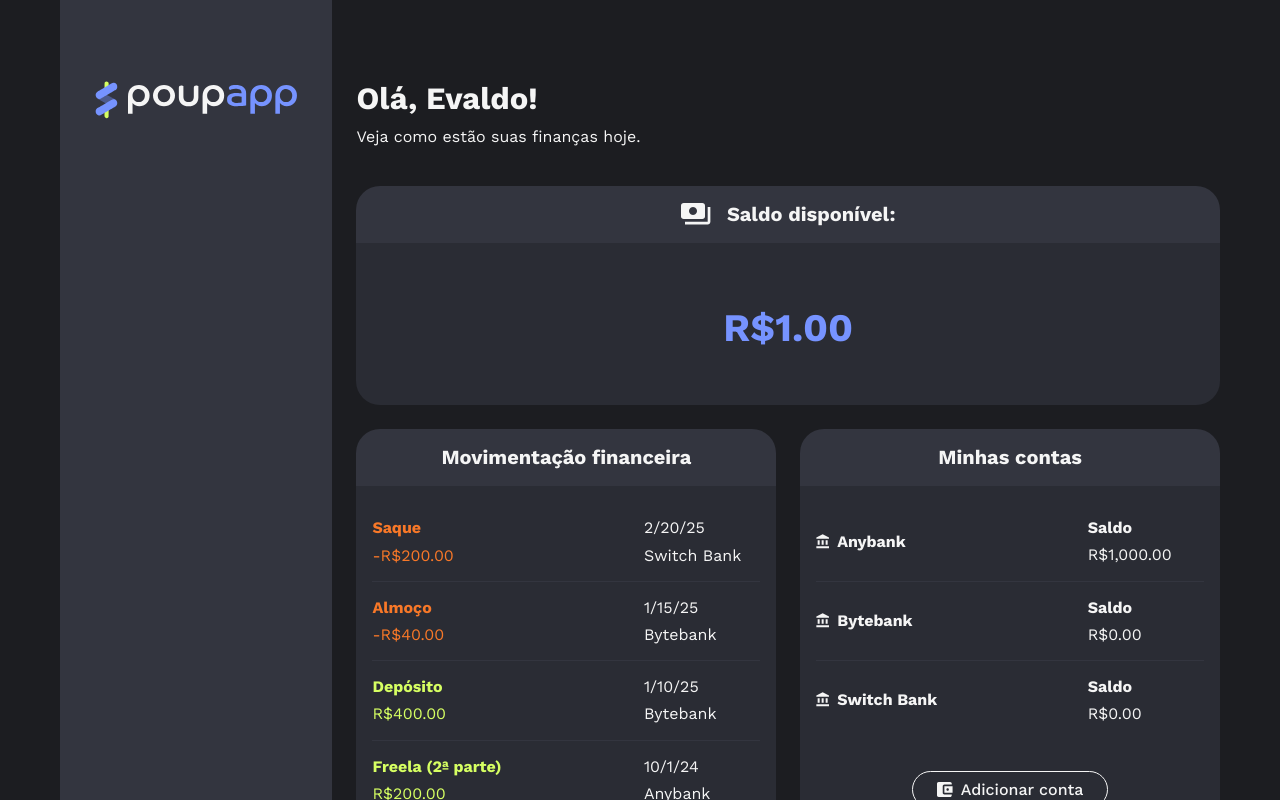
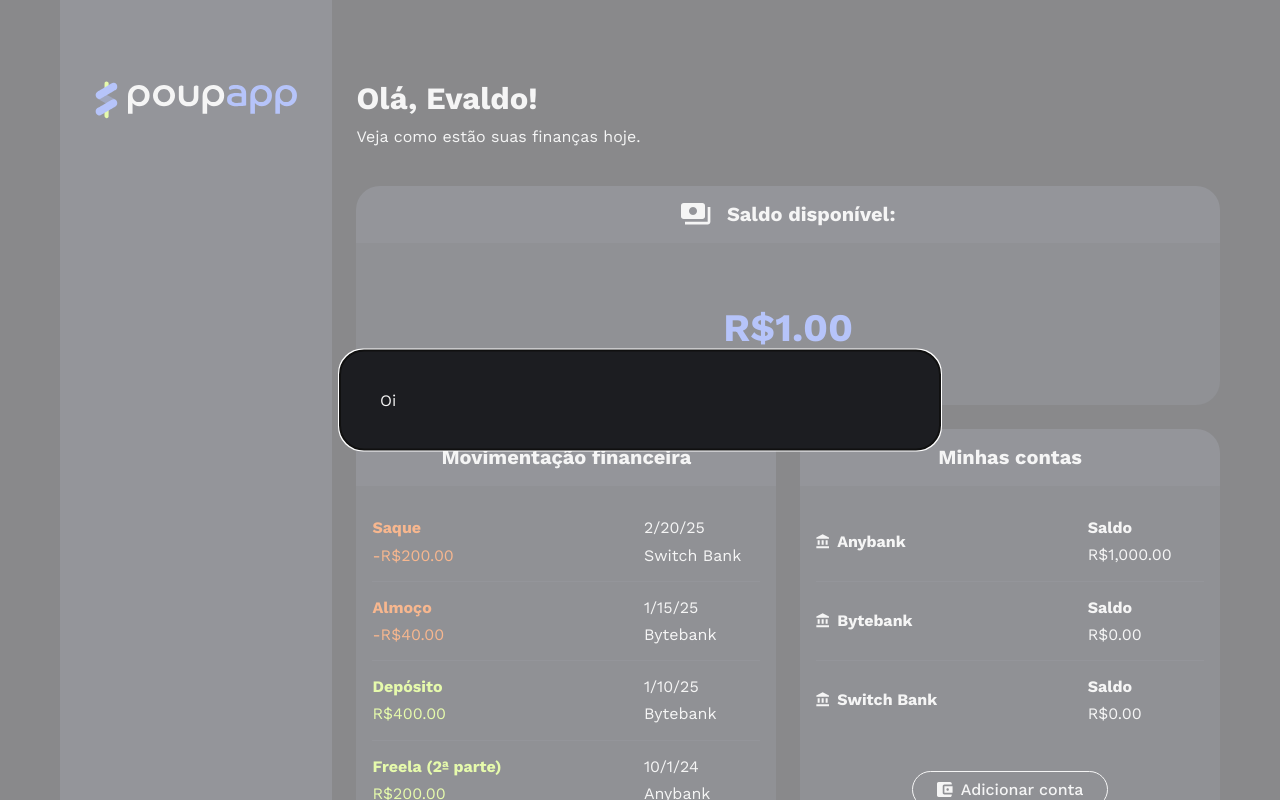
Before and after one commit to alexandre-costa-81/poupeapp, an Angular app: page / in a window 1280 px wide. Shown: the top 800 px of the page. Built offline with nearby package versions, Linux system fonts and the light colour scheme.

Commit message:
feat: implement modal component for transaction addition with styling and functionality

```diff
--- a/src/app/area-financeira/transacoes/botao-adicionar-transacao/botao-adicionar-transacao.component.css
+++ b/src/app/area-financeira/transacoes/botao-adicionar-transacao/botao-adicionar-transacao.component.css
@@ -1,23 +1,3 @@
 .icone-moeda {
   width: 1rem;
 }
-
-.dialog::backdrop {
-  opacity: 0.5;
-  background: var(--texto);
-}
-
-.dialog {
-  position: fixed;
-  left: 50%;
-  top: 50%;
-  transform: translate(-50%, -50%);
-
-  border: 0;
-  border-radius: 1.5rem;
-  padding: 2.5rem;
-  width: calc(100% - 2rem);
-  max-width: 37.5rem;
-  background: var(--fundo-geral);
-  color: var(--texto);
-}
--- a/src/app/area-financeira/transacoes/botao-adicionar-transacao/botao-adicionar-transacao.component.html
+++ b/src/app/area-financeira/transacoes/botao-adicionar-transacao/botao-adicionar-transacao.component.html
@@ -3,6 +3,4 @@
   Adicionar transação
 </app-botao>
 
-<dialog #modal class="dialog">
-  Oi
-</dialog>
+<app-modal [aberto]="true"></app-modal>
--- a/src/app/area-financeira/transacoes/botao-adicionar-transacao/botao-adicionar-transacao.component.ts
+++ b/src/app/area-financeira/transacoes/botao-adicionar-transacao/botao-adicionar-transacao.component.ts
@@ -1,16 +1,15 @@
 import { Component, ElementRef, viewChild } from '@angular/core';
 import { BotaoComponent } from "../../../compartilhados/botao/botao.component";
+import { ModalComponent } from "../../../compartilhados/modal/modal.component";
 
 @Component({
   selector: 'app-botao-adicionar-transacao',
-  imports: [BotaoComponent],
+  imports: [BotaoComponent, ModalComponent],
   templateUrl: './botao-adicionar-transacao.component.html',
   styleUrl: './botao-adicionar-transacao.component.css'
 })
 export class BotaoAdicionarTransacaoComponent {
-  modal = viewChild.required<ElementRef<HTMLDialogElement>>('modal');
+  abrirModal() {
 
-  abrirModal() {
-    this.modal().nativeElement.showModal();
   }
 }
--- a/src/app/area-financeira/transacoes/transacoes.component.ts
+++ b/src/app/area-financeira/transacoes/transacoes.component.ts
@@ -7,7 +7,7 @@ import { BotaoAdicionarTransacaoComponent } from "./botao-adicionar-transacao/bo
 
 @Component({
   selector: 'app-transacoes',
-  imports: [TransacaoComponent, BotaoComponent, CardComponent, BotaoAdicionarTransacaoComponent],
+  imports: [TransacaoComponent, CardComponent, BotaoAdicionarTransacaoComponent],
   templateUrl: './transacoes.component.html',
   styleUrl: './transacoes.component.css'
 })
--- /dev/null
+++ b/src/app/compartilhados/modal/modal.component.css
@@ -0,0 +1,19 @@
+.dialog::backdrop {
+  opacity: 0.5;
+  background: var(--texto);
+}
+
+.dialog {
+  position: fixed;
+  left: 50%;
+  top: 50%;
+  transform: translate(-50%, -50%);
+
+  border: 0;
+  border-radius: 1.5rem;
+  padding: 2.5rem;
+  width: calc(100% - 2rem);
+  max-width: 37.5rem;
+  background: var(--fundo-geral);
+  color: var(--texto);
+}
--- /dev/null
+++ b/src/app/compartilhados/modal/modal.component.html
@@ -0,0 +1,3 @@
+<dialog #modal class="dialog">
+  Oi
+</dialog>
--- /dev/null
+++ b/src/app/compartilhados/modal/modal.component.ts
@@ -0,0 +1,20 @@
+import { afterRender, Component, ElementRef, input, viewChild } from '@angular/core';
+
+@Component({
+  selector: 'app-modal',
+  imports: [],
+  templateUrl: './modal.component.html',
+  styleUrl: './modal.component.css'
+})
+export class ModalComponent {
+  modal = viewChild.required<ElementRef<HTMLDialogElement>>('modal');
+  aberto = input(false);
+
+  constructor() {
+    afterRender(() => {
+      if (this.aberto()) {
+        this.modal().nativeElement.showModal();
+      }
+    });
+  }
+}
```
